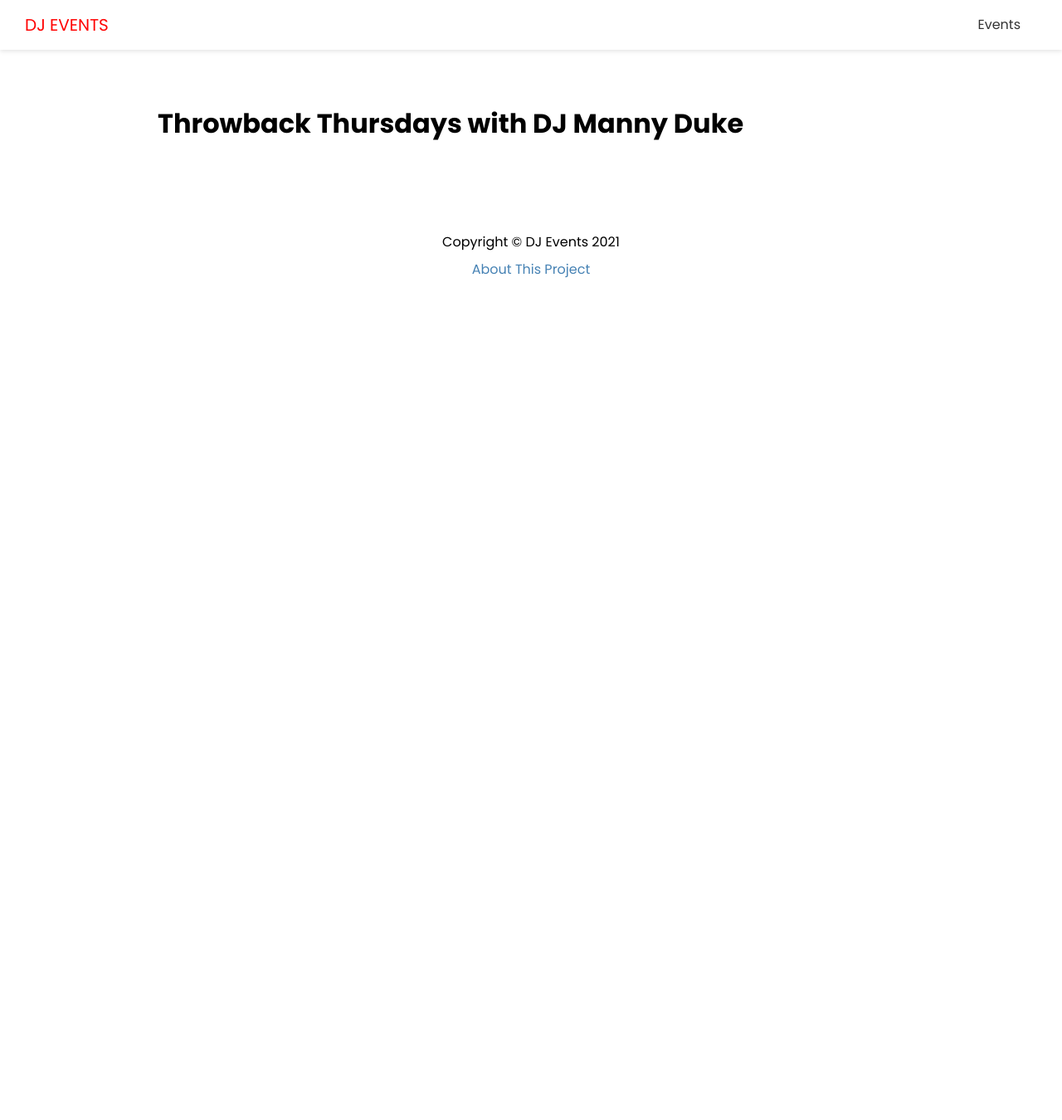
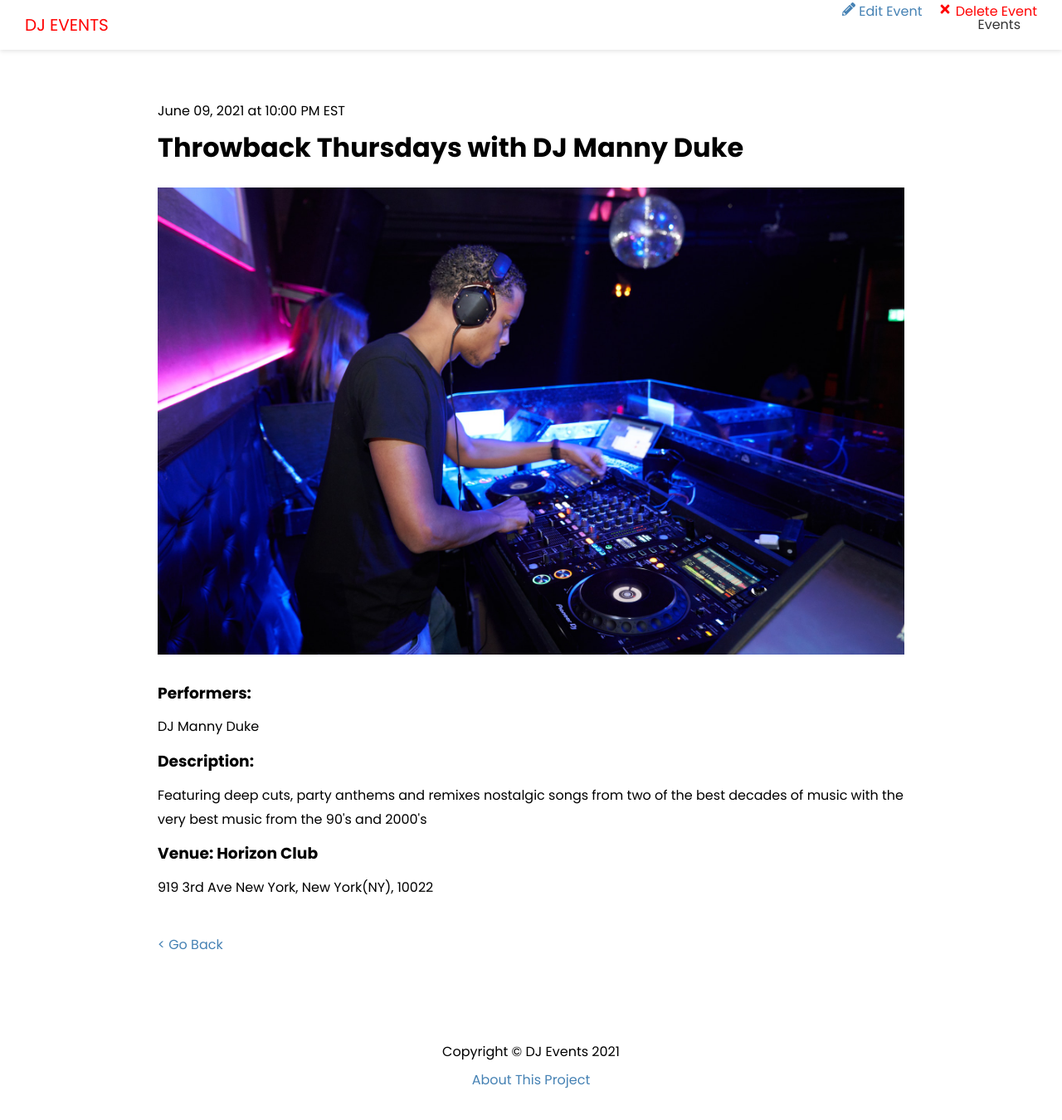
Before and after one commit to ChimCollective/events-nextjs-frontend, a Next.js app: page /events/throwback-thursdays-with-dj-manny-duke in a window 1280 px wide. Shown: the top 1350 px of the page at 83% size. Before the commit the page ends 800 px from the top, so only its background shows below. Built offline with nearby package versions, Linux system fonts and the light colour scheme; no server answers.

Commit message:
18.Single Event Page

```diff
--- a/pages/events/[slug].js
+++ b/pages/events/[slug].js
@@ -1,11 +1,50 @@
+import { FaPencilAlt, FaTimes } from 'react-icons/fa'
+import Link from 'next/link'
+import Image from 'next/image'
 import Layout from '@/components/Layout'
 import { API_URL } from '@/config/index'
+import styles from '@/styles/Event.module.css'
 
 export default function EventPage({ evt }) {
+  const deleteEvent = (e) => {
+    console.log(`delete event`)
+  }
 
   return (
     <Layout>
-      <h1>{evt.name}</h1>
+      <div className={styles.eveny}>
+        <div className={styles.controls}>
+          <Link href={`/events/edit/${evt.id}`}>
+            <a>
+              <FaPencilAlt /> Edit Event
+            </a>
+          </Link>
+          <a href='#' className={styles.delete} onClick={deleteEvent}>
+            <FaTimes /> Delete Event
+          </a>
+        </div>
+        <span>
+          {evt.date} at {evt.time}
+        </span>
+        <h1>{evt.name}</h1>
+        {evt.image && (
+          <div className={styles.image}>
+            <Image src={evt.image} width={960} height={600} />
+          </div>
+        )}
+        <h3>Performers:</h3>
+        <p>{evt.performers}</p>
+        <h3>Description:</h3>
+        <p>{evt.description}</p>
+        <h3>Venue: {evt.venue}</h3>
+        <p>{evt.address}</p>
+
+        <Link href='/events'>
+          <a className={styles.back}>
+            {'<'} Go Back
+          </a>
+        </Link>
+      </div>
     </Layout>
   );
 }
--- /dev/null
+++ b/styles/Event.module.css
@@ -0,0 +1,32 @@
+.event {
+  position: relative;
+  padding-top: 40px;
+}
+
+.event h3 {
+  font-size: 25px;
+}
+
+.event p {
+  margin: 10px 0;
+}
+
+.image {
+  margin-bottom: 20px;
+}
+
+.controls {
+  position: absolute;
+  right: 30px;
+  top: 0;
+}
+
+.delete {
+  margin-left: 20px;
+  color: red;
+}
+
+.back {
+  display: block;
+  margin-top: 40px;
+}
```
